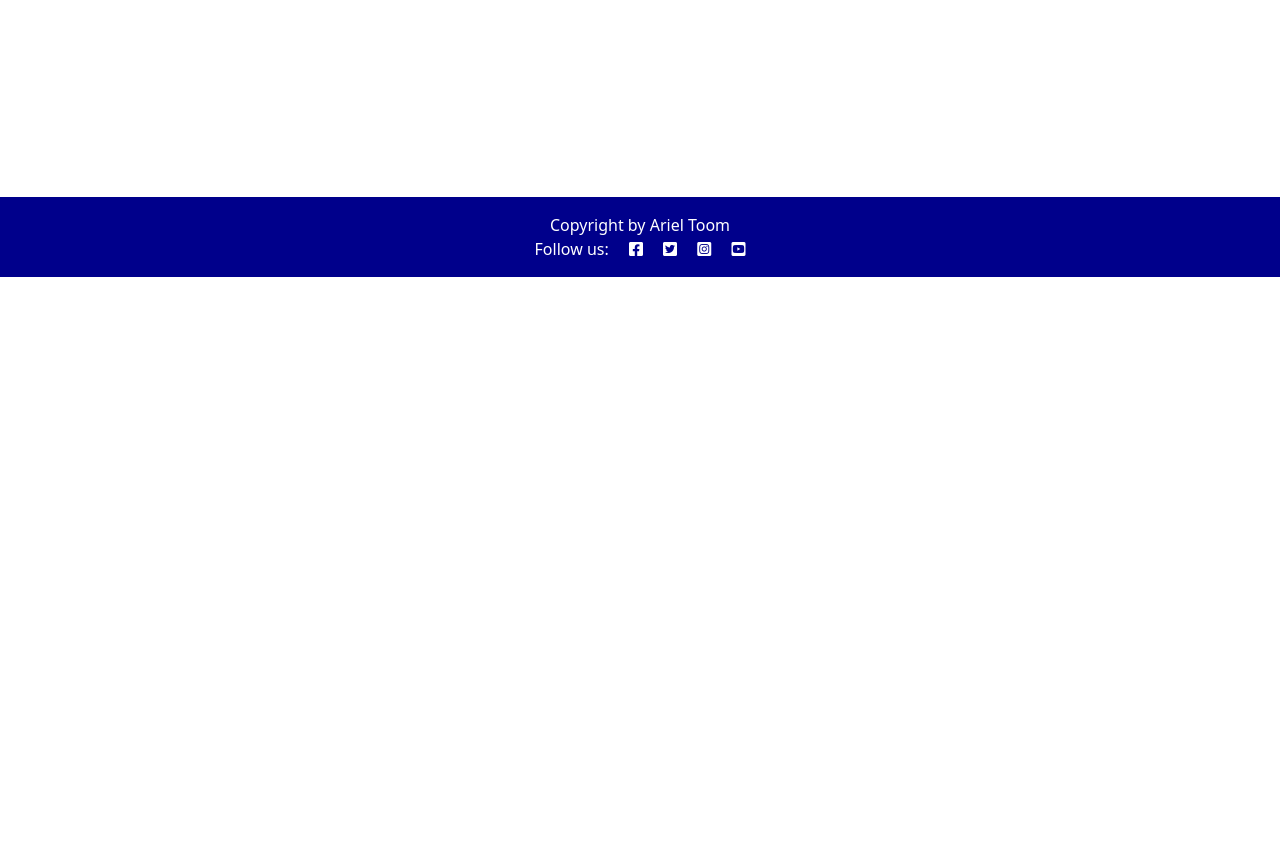
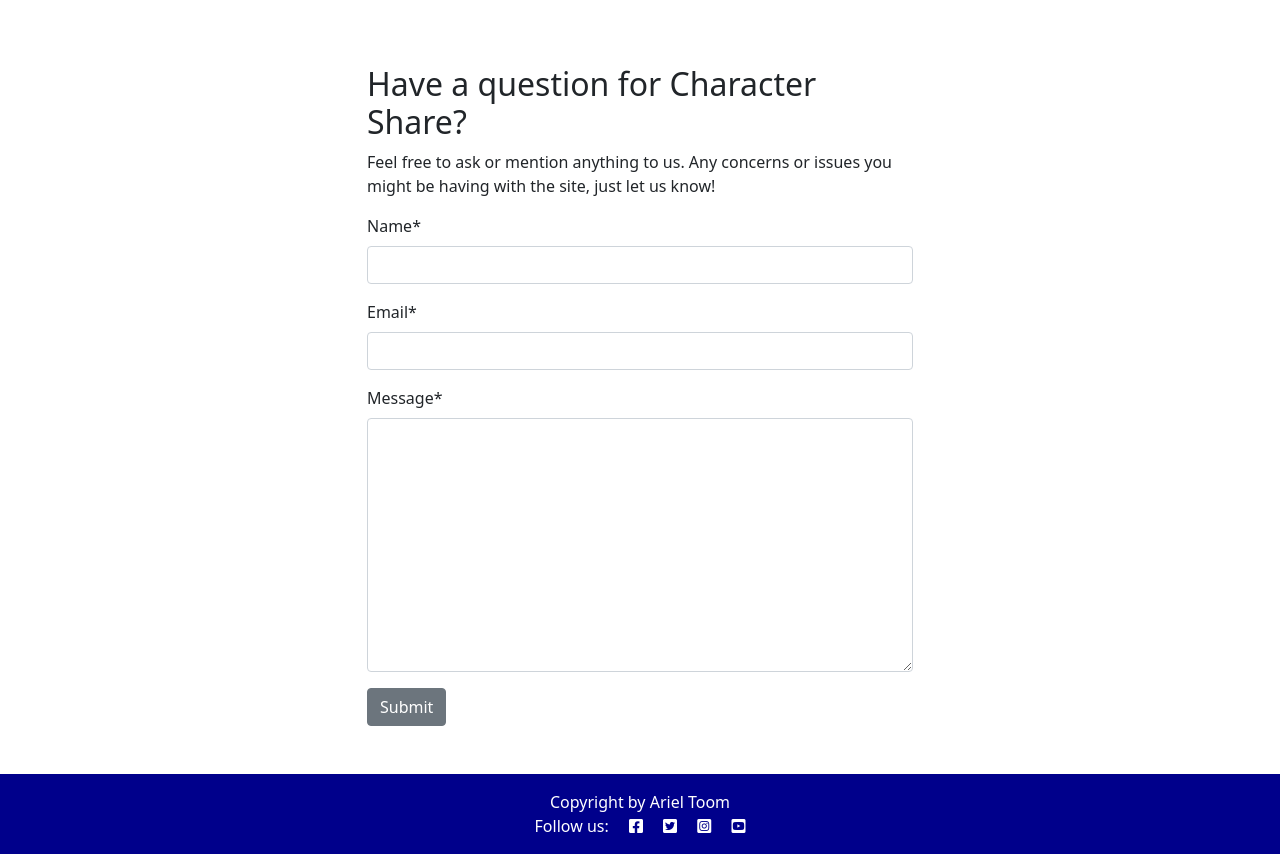
Before and after one commit to reltoom/Character-Ideas, a Django app: page /about/ in a window 1280 px wide. Shown: the part 523-1377 px from the top of the page. Before the commit the page ends 800 px from the top, so only its background shows below. Run offline with Django 4.2, Linux system fonts and the light colour scheme; data that the repository does not hold is empty; some libraries are stand-ins or nearby versions.

Commit message:
Created Contact us form.
made changes so users can send in a question us form. attached the Post request. It is working as intended

```diff
--- /dev/null
+++ b/about/forms.py
@@ -0,0 +1,8 @@
+from .models import QuestionForUs
+from django import forms
+
+
+class QuestionForm(forms.ModelForm):
+    class Meta:
+        model = QuestionForUs
+        fields = ('name', 'email', 'message')
--- a/about/models.py
+++ b/about/models.py
@@ -8,3 +8,13 @@ class About(models.Model):
 
     def __str__(self):
         return self.title
+
+
+class QuestionForUs(models.Model):
+    name = models.CharField(max_length=100)
+    email = models.EmailField()
+    message = models.TextField()
+    answered = models.BooleanField(default=False)
+
+    def __str__(self):
+        return f"A question from {self.name}"
--- a/about/templates/about/about.html
+++ b/about/templates/about/about.html
@@ -1,23 +1,34 @@
 {% extends 'base.html' %}
+{% load static %}
+{% load crispy_forms_tags %}
+
 {% block content %}
-{% load static %}
 <div class="container mt-5">
     <div class="row">
-    <div class="col-4 text-center">
-      <img src="{% static 'images/nobody.jpg' %}" class="about-img"/>
+        <div class="col-12 col-md-4 text-center">
+            <img src="{% static 'images/nobody.jpg' %}" class="about-img">
         </div>
-    <div class="col-8">
-      <!-- Title goes between these h2 tags -->
+        <div class="col-12 col-md-8">
             <h2>{{ about.title }}</h2>
-      <!-- Content goes directly underneath this -->
             {{ about.content | safe }}
         </div>
     </div>
     <div class="row">
         <div class="col text-right">
           <!-- Updated on field goes in here -->
-
           <p class="text-end"><em>Updated on: {{ about.updated_on }}</em></p>
+        </div>
+    </div>
+    <div class="row justify-content-center">
+        <div class="col-12 col-md-6 my-5">
+            <h2>Have a question for Character Share?</h2>
+            <p>Feel free to ask or mention anything to us.
+                Any concerns or issues you might be having with the site, just let us know!</p>
+            <form method="post">
+                {{ question_form | crispy }}
+                {% csrf_token %}
+                <button class="btn btn-secondary" type="submit">Submit</button>
+            </form>
         </div>
     </div>
 </div>
--- a/about/views.py
+++ b/about/views.py
@@ -1,15 +1,28 @@
 from django.shortcuts import render
+from django.contrib import messages
 from .models import About
+from .forms import QuestionForm
 
 
 def about(request):
+    if request.method == "POST":
+        question_form = QuestionForm(data=request.POST)
+        if question_form.is_valid():
+            question_form.save()
+            messages.add_message(request,
+                                 messages.SUCCESS,
+                                 "Thanks for contacting Character Share"
+                                 "your inquiry! We will get back to you soon!")
+
     """
     Renders the About page
     """
     about = About.objects.all().order_by('-updated_on').first()
+    question_form = QuestionForm()
 
     return render(
         request,
         "about/about.html",
-        {"about": about},
+        {"about": about,
+         "question_form": question_form},
     )
```
Also changed, not shown: about/admin.py (+13 -2 lines), about/migrations/0002_questionforus.py (added). Lines whose indentation alone changed are shown as unchanged.
